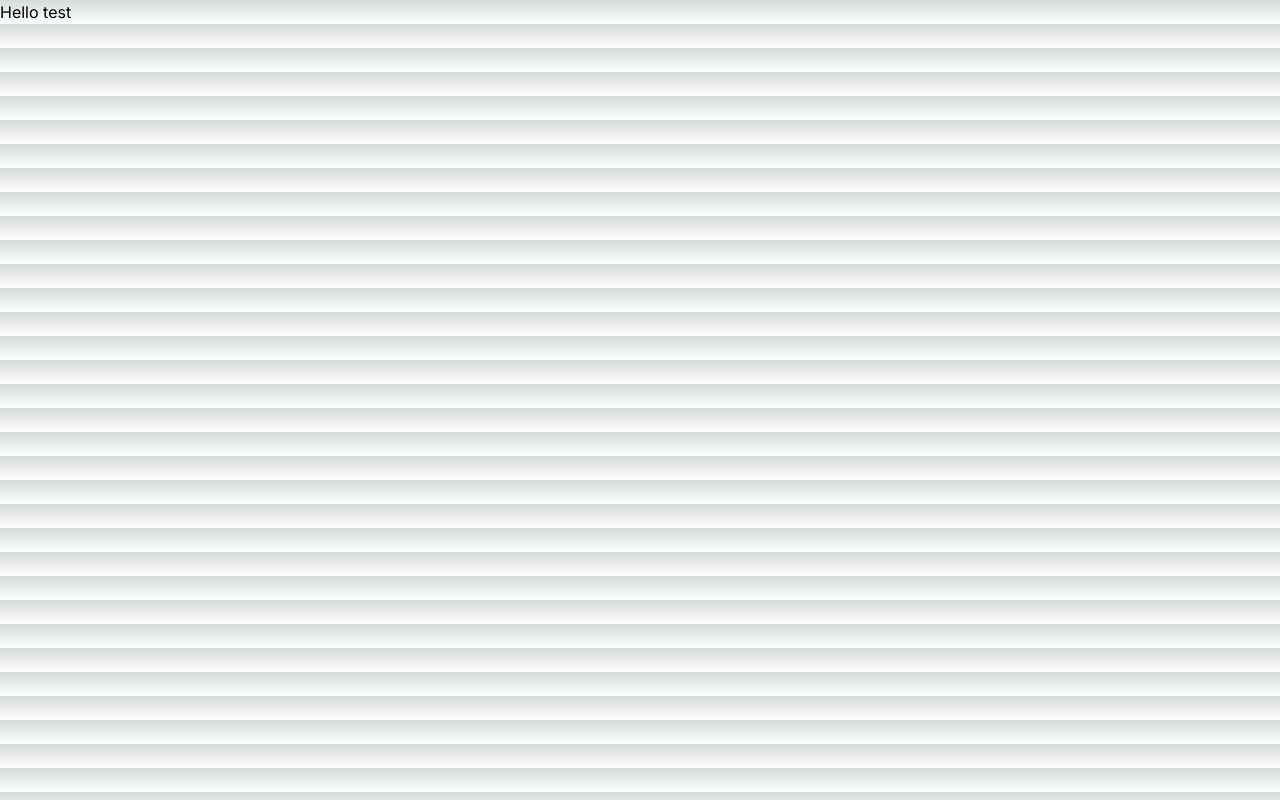
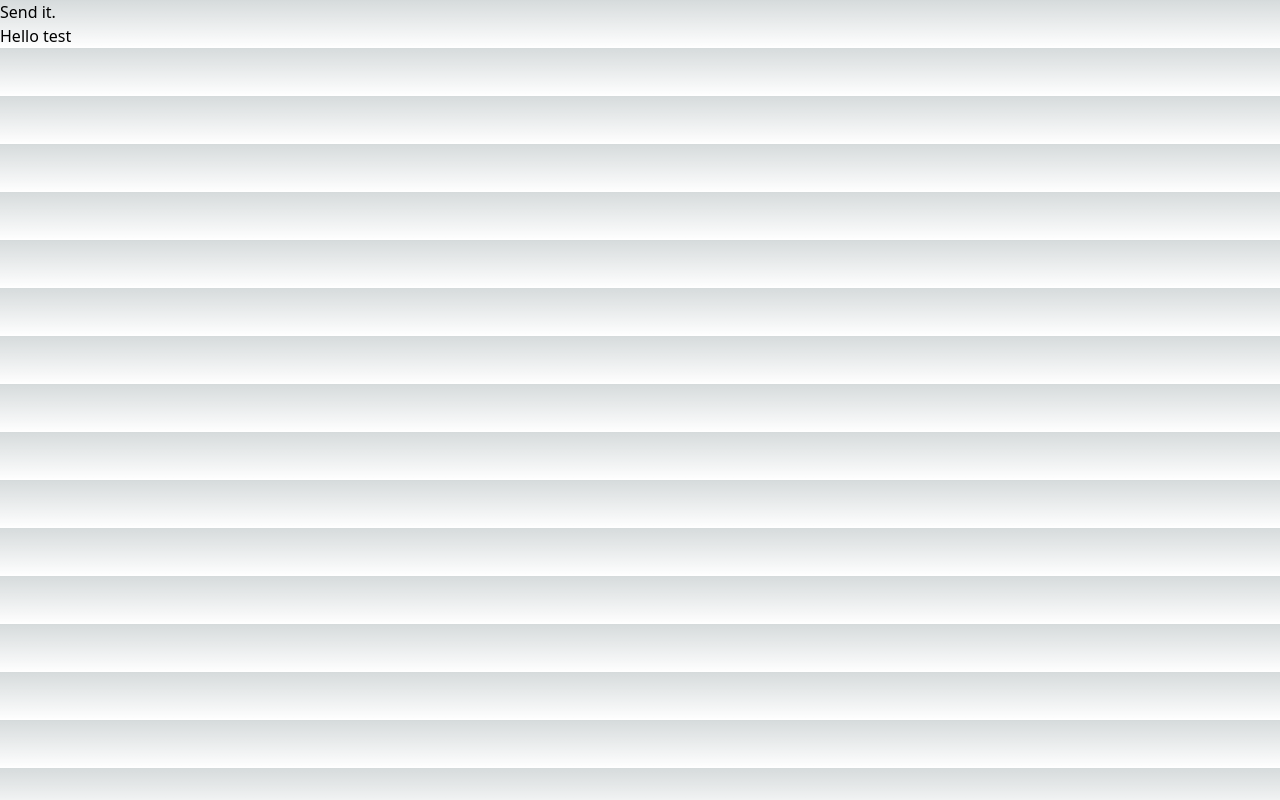
Before and after one commit to ZingZing001/postyy, a Next.js app: page / in a window 1280 px wide. Built offline with nearby package versions, Linux system fonts and the light colour scheme.

Commit message:
chore: Add Nav component and update layout

```diff
--- a/app/auth/Nav.tsx
+++ b/app/auth/Nav.tsx
@@ -0,0 +1,11 @@
+import Link from 'next/link';
+
+export default async function Nav() {
+  return (
+    <nav>
+      <Link href={"/"}>
+        <h1>Send it.</h1>
+      </Link>
+    </nav>
+  );
+}
--- a/app/layout.tsx
+++ b/app/layout.tsx
@@ -1,22 +1,21 @@
-import type { Metadata } from "next";
-import { Inter } from "next/font/google";
-import "./globals.css";
-
-const inter = Inter({ subsets: ["latin"] });
-
-export const metadata: Metadata = {
-  title: "Create Next App",
-  description: "Generated by create next app",
-};
+import './globals.css'
+import Nav from './auth/Nav'
 
 export default function RootLayout({
-  children,
-}: Readonly<{
-  children: React.ReactNode;
-}>) {
+  children
+}: {
+  children: React.ReactNode
+}) {
   return (
     <html lang="en">
-      <body className={inter.className}>{children}</body>
+      {
+
+      }
+      <head />
+      <body>
+        <Nav />
+        {children}
+      </body>
     </html>
-  );
+  )
 }
```
